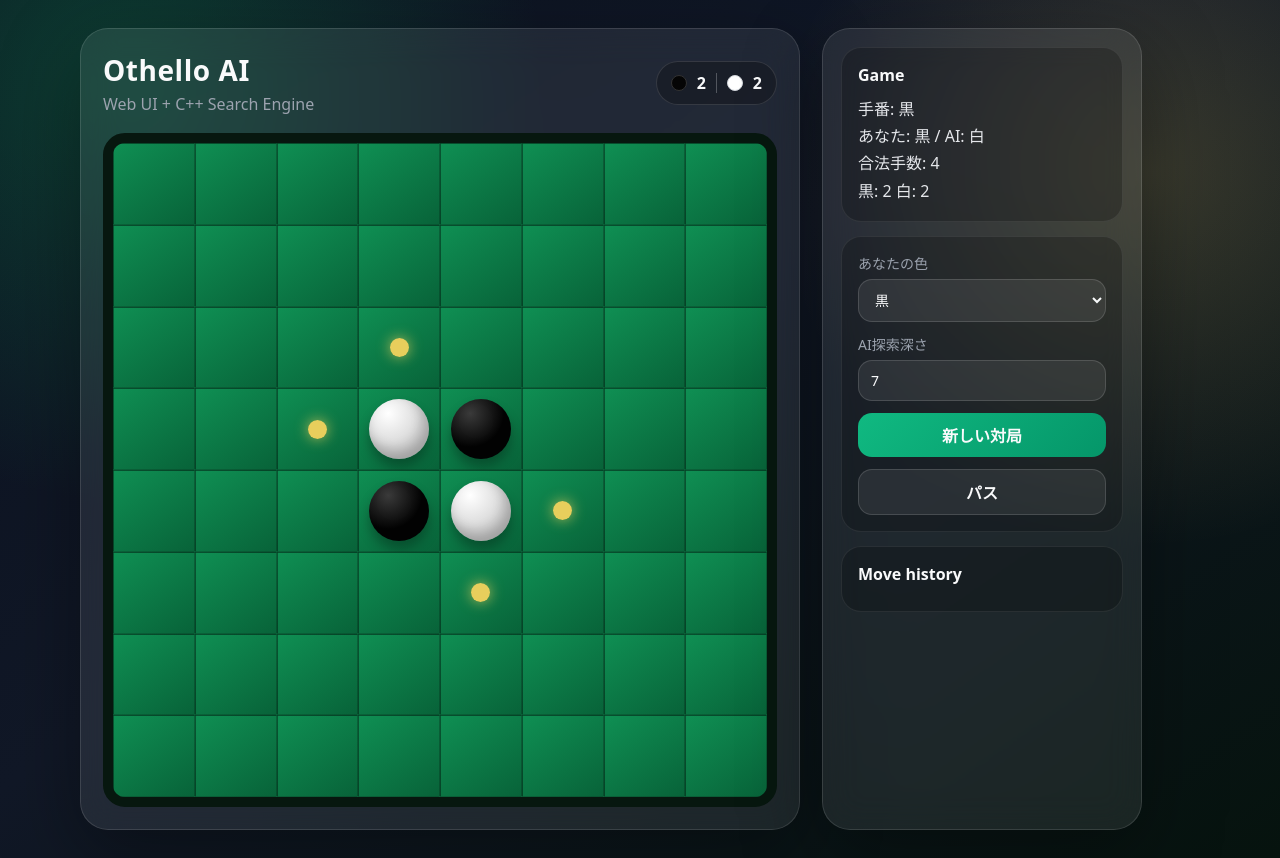
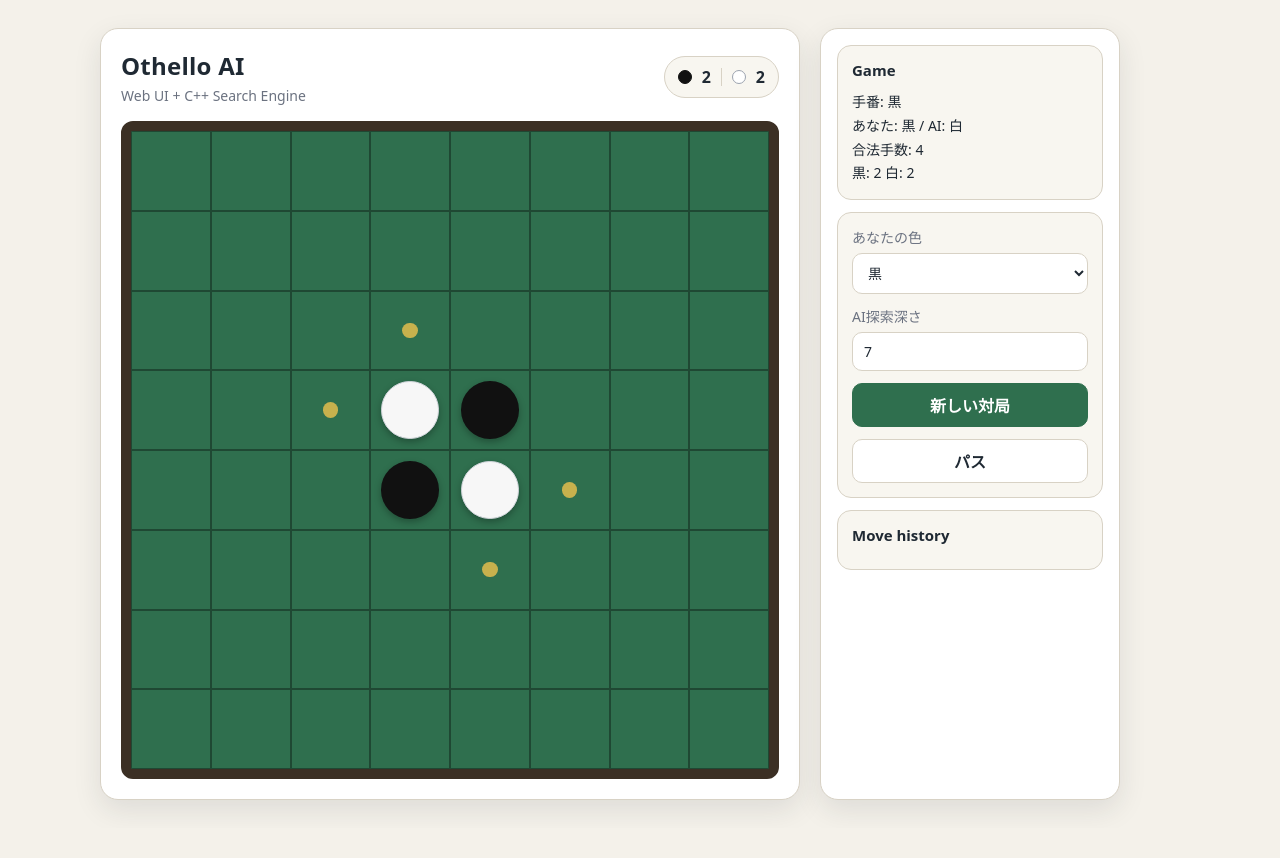
Before and after one commit to harada0627-ship-it/othello-web-ui, a website: page public/index.html in a window 1280 px wide. After the commit the page ends 828 px from the top, so only its background shows below. Drawn offline with Linux system fonts and the light colour scheme.

Commit message:
Simplify UI design

```diff
--- a/public/styles.css
+++ b/public/styles.css
@@ -1,13 +1,16 @@
 :root {
-  --bg: #111827;
-  --panel: rgba(255, 255, 255, 0.08);
-  --panel-border: rgba(255, 255, 255, 0.12);
-  --text: #f9fafb;
-  --muted: #9ca3af;
-  --green: #0f8f53;
-  --green-dark: #086339;
-  --gold: #f4d35e;
-  --danger: #ef4444;
+  --bg: #f4f1ea;
+  --surface: #ffffff;
+  --surface-soft: #f8f6f0;
+  --border: #d8d2c5;
+  --text: #1f2933;
+  --muted: #6b7280;
+  --board: #2f6f4e;
+  --board-line: #24563d;
+  --board-frame: #3b2f24;
+  --accent: #2f6f4e;
+  --accent-dark: #24563d;
+  --hint: #d8b84e;
 }
 
 * {
@@ -19,10 +22,7 @@ body {
   min-height: 100vh;
   font-family: system-ui, -apple-system, BlinkMacSystemFont, "Segoe UI", sans-serif;
   color: var(--text);
-  background:
-    radial-gradient(circle at 10% 10%, rgba(15, 143, 83, 0.35), transparent 30%),
-    radial-gradient(circle at 90% 20%, rgba(244, 211, 94, 0.18), transparent 28%),
-    linear-gradient(145deg, #0b1220, #111827 45%, #06130e);
+  background: var(--bg);
   display: flex;
   align-items: center;
   justify-content: center;
@@ -31,151 +31,163 @@ body {
 
 .app {
   display: grid;
-  grid-template-columns: minmax(520px, 720px) 320px;
-  gap: 22px;
-  width: min(1120px, 100%);
+  grid-template-columns: minmax(520px, 700px) 300px;
+  gap: 20px;
+  width: min(1080px, 100%);
 }
 
 .board-card,
 .side-card {
-  background: var(--panel);
-  border: 1px solid var(--panel-border);
-  border-radius: 28px;
-  box-shadow: 0 24px 80px rgba(0, 0, 0, 0.35);
-  backdrop-filter: blur(18px);
+  background: var(--surface);
+  border: 1px solid var(--border);
+  border-radius: 18px;
+  box-shadow: 0 10px 28px rgba(31, 41, 51, 0.10);
 }
 
 .board-card {
-  padding: 22px;
+  padding: 20px;
 }
 
 .topbar {
   display: flex;
   justify-content: space-between;
   align-items: center;
-  margin-bottom: 18px;
+  margin-bottom: 16px;
+  gap: 16px;
 }
 
-h1, h2, p {
+h1,
+h2,
+p {
   margin: 0;
 }
 
 h1 {
-  font-size: 28px;
-  letter-spacing: 0.02em;
+  font-size: 24px;
+  font-weight: 700;
+  letter-spacing: 0.01em;
 }
 
 h2 {
-  font-size: 16px;
+  font-size: 15px;
+  font-weight: 700;
   margin-bottom: 10px;
 }
 
 #subtitle {
   color: var(--muted);
   margin-top: 4px;
+  font-size: 14px;
 }
 
 .score-pill {
   display: flex;
   gap: 10px;
   align-items: center;
-  background: rgba(0, 0, 0, 0.25);
-  border: 1px solid var(--panel-border);
-  padding: 10px 14px;
+  background: var(--surface-soft);
+  border: 1px solid var(--border);
+  padding: 9px 13px;
   border-radius: 999px;
   font-weight: 700;
+  color: var(--text);
 }
 
 .divider {
   width: 1px;
-  height: 20px;
-  background: rgba(255,255,255,0.25);
+  height: 18px;
+  background: var(--border);
 }
 
 .dot {
   display: inline-block;
-  width: 16px;
-  height: 16px;
+  width: 14px;
+  height: 14px;
   border-radius: 50%;
 }
 
-.dot.black { background: #050505; border: 1px solid #333; }
-.dot.white { background: #fff; border: 1px solid #d1d5db; }
+.dot.black {
+  background: #111111;
+  border: 1px solid #111111;
+}
+
+.dot.white {
+  background: #ffffff;
+  border: 1px solid #9ca3af;
+}
 
 .board {
   width: 100%;
   aspect-ratio: 1 / 1;
   display: grid;
   grid-template-columns: repeat(8, 1fr);
-  background: #062a1a;
-  border: 10px solid #07170f;
-  border-radius: 22px;
+  background: var(--board-line);
+  border: 10px solid var(--board-frame);
+  border-radius: 12px;
   overflow: hidden;
 }
 
 .cell {
   position: relative;
-  background: linear-gradient(145deg, var(--green), var(--green-dark));
-  border: 1px solid rgba(0, 0, 0, 0.32);
+  background: var(--board);
+  border: 1px solid rgba(0, 0, 0, 0.35);
   cursor: pointer;
 }
 
 .cell:hover {
-  filter: brightness(1.1);
+  background: #357b58;
 }
 
 .stone {
   position: absolute;
-  inset: 12%;
+  inset: 13%;
   border-radius: 50%;
-  box-shadow:
-    inset -5px -8px 12px rgba(0,0,0,0.25),
-    0 8px 12px rgba(0,0,0,0.28);
-  animation: pop 120ms ease-out;
+  box-shadow: 0 3px 7px rgba(0, 0, 0, 0.28);
 }
 
 .stone.black {
-  background: radial-gradient(circle at 32% 24%, #3a3a3a, #030303 55%);
+  background: #111111;
 }
 
 .stone.white {
-  background: radial-gradient(circle at 32% 24%, #ffffff, #d8d8d8 55%);
+  background: #f7f7f7;
+  border: 1px solid #d1d5db;
 }
 
 .legal {
   position: absolute;
-  width: 24%;
-  height: 24%;
+  width: 20%;
+  height: 20%;
   border-radius: 50%;
-  left: 38%;
-  top: 38%;
-  background: rgba(244, 211, 94, 0.95);
-  box-shadow: 0 0 14px rgba(244, 211, 94, 0.75);
+  left: 40%;
+  top: 40%;
+  background: var(--hint);
+  opacity: 0.9;
 }
 
 .last-move {
-  outline: 4px solid rgba(244, 211, 94, 0.9);
-  outline-offset: -5px;
+  outline: 3px solid var(--hint);
+  outline-offset: -4px;
 }
 
 .side-card {
-  padding: 18px;
+  padding: 16px;
   display: flex;
   flex-direction: column;
-  gap: 14px;
+  gap: 12px;
 }
 
 .panel {
-  padding: 16px;
-  border-radius: 20px;
-  background: rgba(0, 0, 0, 0.22);
-  border: 1px solid rgba(255,255,255,0.08);
+  padding: 14px;
+  border-radius: 14px;
+  background: var(--surface-soft);
+  border: 1px solid var(--border);
 }
 
 .status {
-  color: #e5e7eb;
+  color: var(--text);
   line-height: 1.7;
   white-space: pre-line;
+  font-size: 14px;
 }
 
 .controls {
@@ -190,13 +202,22 @@ label {
   font-size: 14px;
 }
 
-select, input, button {
+select,
+input,
+button {
   font: inherit;
-  border: 1px solid rgba(255,255,255,0.14);
-  border-radius: 14px;
-  padding: 10px 12px;
+  border: 1px solid var(--border);
+  border-radius: 10px;
+  padding: 9px 11px;
   color: var(--text);
-  background: rgba(255,255,255,0.08);
+  background: #ffffff;
+}
+
+select:focus,
+input:focus,
+button:focus {
+  outline: 2px solid rgba(47, 111, 78, 0.25);
+  outline-offset: 2px;
 }
 
 button {
@@ -205,12 +226,17 @@ button {
 }
 
 button:hover {
-  filter: brightness(1.1);
+  background: #f1eee6;
 }
 
 button.primary {
-  background: linear-gradient(135deg, #10b981, #059669);
-  border: none;
+  background: var(--accent);
+  border-color: var(--accent);
+  color: #ffffff;
+}
+
+button.primary:hover {
+  background: var(--accent-dark);
 }
 
 .history {
@@ -218,17 +244,22 @@ button.primary {
   padding-left: 22px;
   max-height: 260px;
   overflow: auto;
-  color: #d1d5db;
+  color: var(--text);
   line-height: 1.65;
-}
-
-@keyframes pop {
-  from { transform: scale(0.6); opacity: 0.4; }
-  to { transform: scale(1); opacity: 1; }
+  font-size: 14px;
 }
 
 @media (max-width: 920px) {
+  body {
+    align-items: flex-start;
+    padding: 16px;
+  }
+
   .app {
     grid-template-columns: 1fr;
   }
+
+  .side-card {
+    order: 2;
+  }
 }
```
